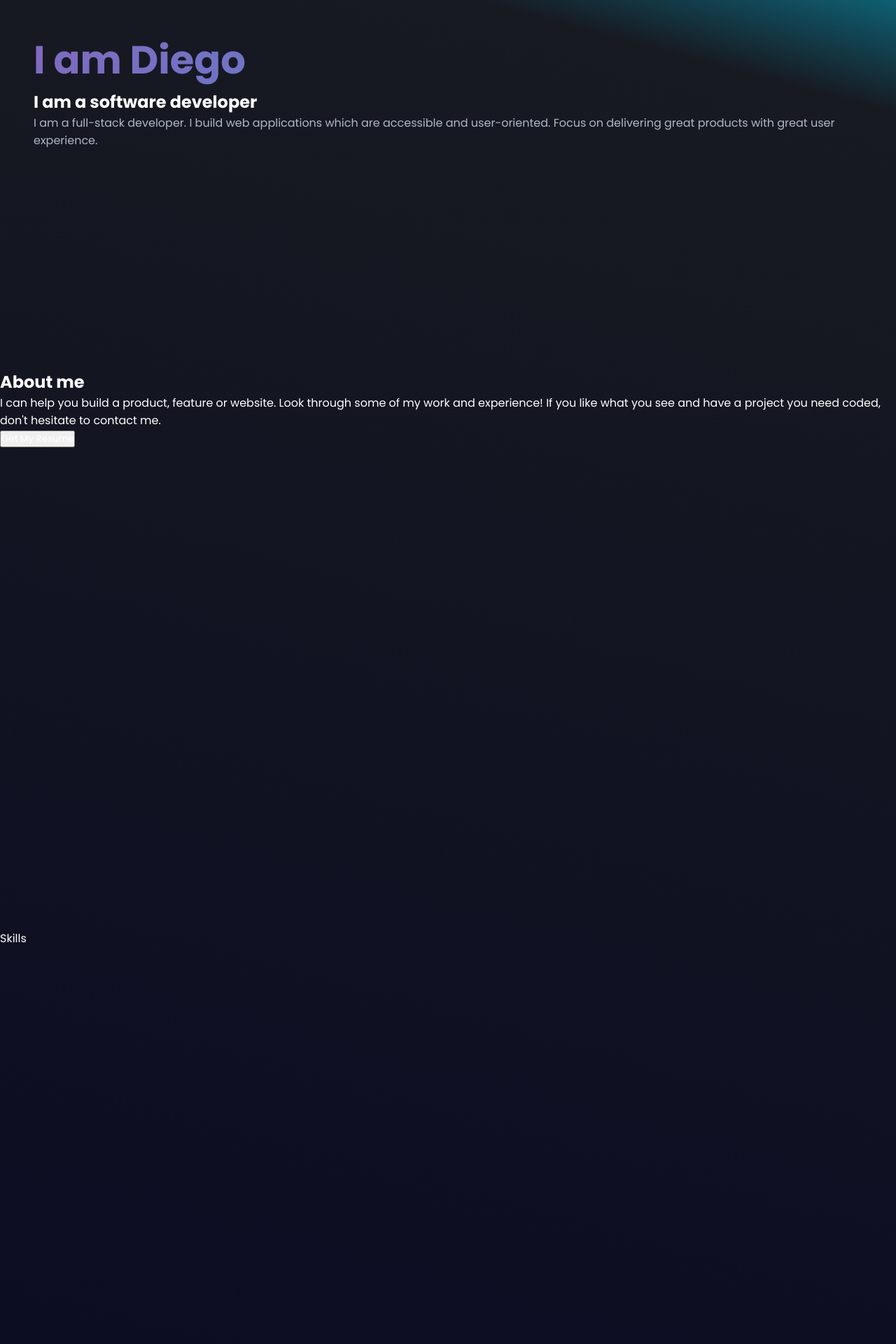
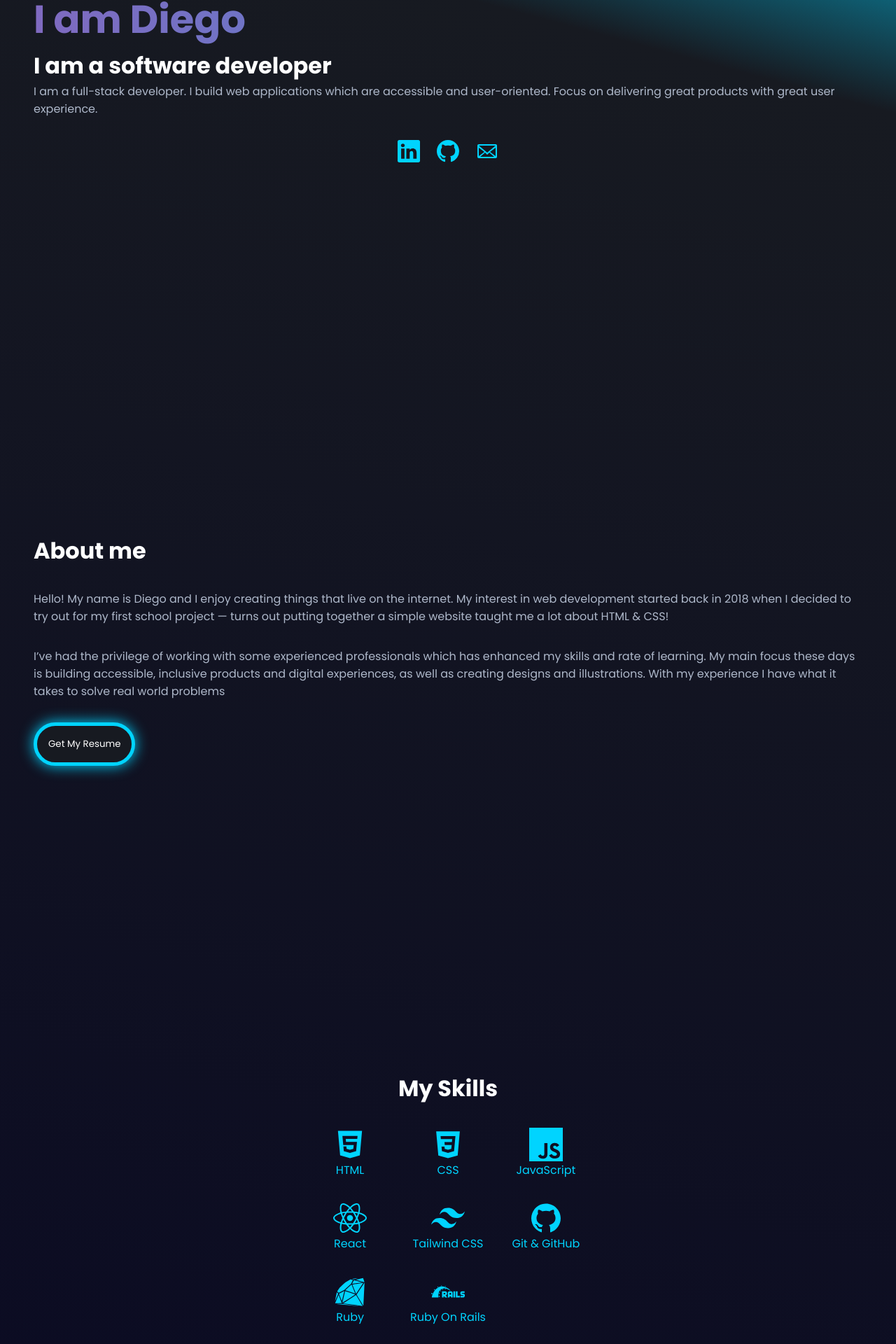
Before and after one commit to diegoyon/portfolio-v3, a React (Create React App) app: page / in a window 1280 px wide. Shown: the part 272-2192 px from the top of the page at 70% size. Built offline with nearby package versions, Linux system fonts and the light colour scheme.

Commit message:
add about me section

```diff
--- a/package.json
+++ b/package.json
@@ -8,6 +8,7 @@
     "@testing-library/user-event": "^13.5.0",
     "react": "^18.2.0",
     "react-dom": "^18.2.0",
+    "react-icons": "^4.7.1",
     "react-router-dom": "^6.4.5",
     "react-router-hash-link": "^2.4.3",
     "react-scripts": "5.0.1",
--- a/src/App.css
+++ b/src/App.css
@@ -10,7 +10,6 @@
   box-sizing: border-box;
   margin: 0;
   padding: 0;
-  color: white;
 }
 
 body {
@@ -21,6 +20,7 @@ body {
     rgba(23, 26, 33, 1) 90%,
     rgba(0, 212, 255, 1) 100%
   );
+  padding: 0 3rem;
 }
 
 ul {
@@ -34,3 +34,22 @@ a {
 a:visited {
   text-decoration: none;
 }
+
+h2 {
+  font-size: xx-large;
+}
+
+button {
+  width: fit-content;
+  background-color: #171a21;
+  cursor: pointer;
+  color: white;
+  padding: 1rem;
+  border: 5px solid rgba(0, 212, 255, 1);
+  border-radius: 5rem;
+  box-shadow: 0px 0px 20px 0px rgba(0, 212, 255, 1);
+}
+
+button:hover {
+  box-shadow: 0px 0px 30px 0px rgba(0, 212, 255, 1);
+}
--- a/src/components/About.css
+++ b/src/components/About.css
@@ -1,3 +1,12 @@
 .about {
   height: 100vh;
+  display: flex;
+  flex-direction: column;
+  justify-content: center;
+  gap: 2rem;
+  color: white;
 }
+
+.about p {
+  color: #aeb8ca;
+}
--- a/src/components/About.js
+++ b/src/components/About.js
@@ -4,11 +4,19 @@ import './About.css';
 const About = () => {
   return (
     <section className="about" id="about">
-      <h1>About me</h1>
+      <h2>About me</h2>
       <p>
-        I can help you build a product, feature or website. Look through some of
-        my work and experience! If you like what you see and have a project you
-        need coded, don't hesitate to contact me.
+        Hello! My name is Diego and I enjoy creating things that live on the
+        internet. My interest in web development started back in 2018 when I
+        decided to try out for my first school project — turns out putting
+        together a simple website taught me a lot about HTML & CSS!
+      </p>
+      <p>
+        I’ve had the privilege of working with some experienced professionals
+        which has enhanced my skills and rate of learning. My main focus these
+        days is building accessible, inclusive products and digital experiences,
+        as well as creating designs and illustrations. With my experience I have
+        what it takes to solve real world problems
       </p>
       <button>Get My Resume</button>
     </section>
--- a/src/components/Contact.js
+++ b/src/components/Contact.js
@@ -4,10 +4,11 @@ import './Contact.css';
 const Contact = () => {
   return (
     <section className="contact" id="contact">
-      <h2>
+      <h2>Contact</h2>
+      <h3>
         I'm always interested in hearing about new projects, so if you'd like to
         chat please get in touch.
-      </h2>
+      </h3>
       <form action="https://formspree.io/f/mnqwwwwq" method="post" id="form">
         <input
           type="text"
--- a/src/components/Home.css
+++ b/src/components/Home.css
@@ -3,7 +3,6 @@
   display: flex;
   flex-direction: column;
   justify-content: center;
-  padding: 0 3rem;
 }
 
 .home h1 {
@@ -21,6 +20,10 @@
   background-size: 500%;
 }
 
+.home h2 {
+  color: white;
+}
+
 @keyframes animate {
   0% {
     background-position: 0 100%;
@@ -36,3 +39,15 @@
 .home p {
   color: #aeb8ca;
 }
+
+.icon-list {
+  display: flex;
+  gap: 1.5rem;
+  margin: 2rem;
+  justify-content: center;
+}
+
+.icons {
+  font-size: 2rem;
+  color: rgba(0, 212, 255, 1);
+}
--- a/src/components/Home.js
+++ b/src/components/Home.js
@@ -1,5 +1,7 @@
 import React from 'react';
 import './Home.css';
+import { BsLinkedin, BsGithub } from 'react-icons/bs';
+import { GoMail } from 'react-icons/go';
 
 const Home = () => {
   return (
@@ -11,6 +13,17 @@ const Home = () => {
         accessible and user-oriented. Focus on delivering great products with
         great user experience.
       </p>
+      <ul className="icon-list">
+        <li>
+          <BsLinkedin className="icons" />
+        </li>
+        <li>
+          <BsGithub className="icons" />
+        </li>
+        <li>
+          <GoMail className="icons" />
+        </li>
+      </ul>
     </section>
   );
 };
--- a/src/components/Navbar.css
+++ b/src/components/Navbar.css
@@ -10,9 +10,14 @@
   align-items: center;
   padding: 0 3rem;
   backdrop-filter: blur(5px);
+  color: white;
 }
 
 .navbar-links {
   display: flex;
   gap: 1rem;
 }
+
+.navbar-links a {
+  color: white;
+}
--- a/src/components/Projects.js
+++ b/src/components/Projects.js
@@ -4,7 +4,7 @@ import './Project.css';
 const Projects = () => {
   return (
     <section className="projects" id="projects">
-      Projects
+      <h2>My Projects</h2>
     </section>
   );
 };
--- a/src/components/Skills.css
+++ b/src/components/Skills.css
@@ -1,3 +1,26 @@
 .skills {
   height: 100vh;
+  color: white;
+  display: flex;
+  flex-direction: column;
+  align-items: center;
+  justify-content: center;
 }
+
+.skills-grid {
+  display: grid;
+  grid-template-columns: repeat(3, 1fr);
+  gap: 2rem;
+  margin: 2rem 0;
+  color: rgba(0, 212, 255, 1);
+}
+
+.skill-card {
+  display: flex;
+  flex-direction: column;
+  align-items: center;
+}
+
+.skill-icon {
+  font-size: 3rem;
+}
--- a/src/components/Skills.js
+++ b/src/components/Skills.js
@@ -1,10 +1,48 @@
 import React from 'react';
 import './Skills.css';
+import { AiFillHtml5, AiFillGithub } from 'react-icons/ai';
+import { DiCss3, DiRuby } from 'react-icons/di';
+import { SiJavascript, SiTailwindcss, SiRubyonrails } from 'react-icons/si';
+import { FaReact } from 'react-icons/fa';
 
 const Skills = () => {
   return (
     <section className="skills" id="skills">
-      Skills
+      <h2>My Skills</h2>
+      <div className="skills-grid">
+        <div className="skill-card">
+          <AiFillHtml5 className="skill-icon" />
+          <p>HTML</p>
+        </div>
+        <div className="skill-card">
+          <DiCss3 className="skill-icon" />
+          <p>CSS</p>
+        </div>
+        <div className="skill-card">
+          <SiJavascript className="skill-icon" />
+          <p>JavaScript</p>
+        </div>
+        <div className="skill-card">
+          <FaReact className="skill-icon" />
+          <p>React</p>
+        </div>
+        <div className="skill-card">
+          <SiTailwindcss className="skill-icon" />
+          <p>Tailwind CSS</p>
+        </div>
+        <div className="skill-card">
+          <AiFillGithub className="skill-icon" />
+          <p>Git & GitHub</p>
+        </div>
+        <div className="skill-card">
+          <DiRuby className="skill-icon" />
+          <p>Ruby</p>
+        </div>
+        <div className="skill-card">
+          <SiRubyonrails className="skill-icon" />
+          <p>Ruby On Rails</p>
+        </div>
+      </div>
     </section>
   );
 };
```
Also changed, not shown: 1 other file (tests, documents, lock files or other folders).
